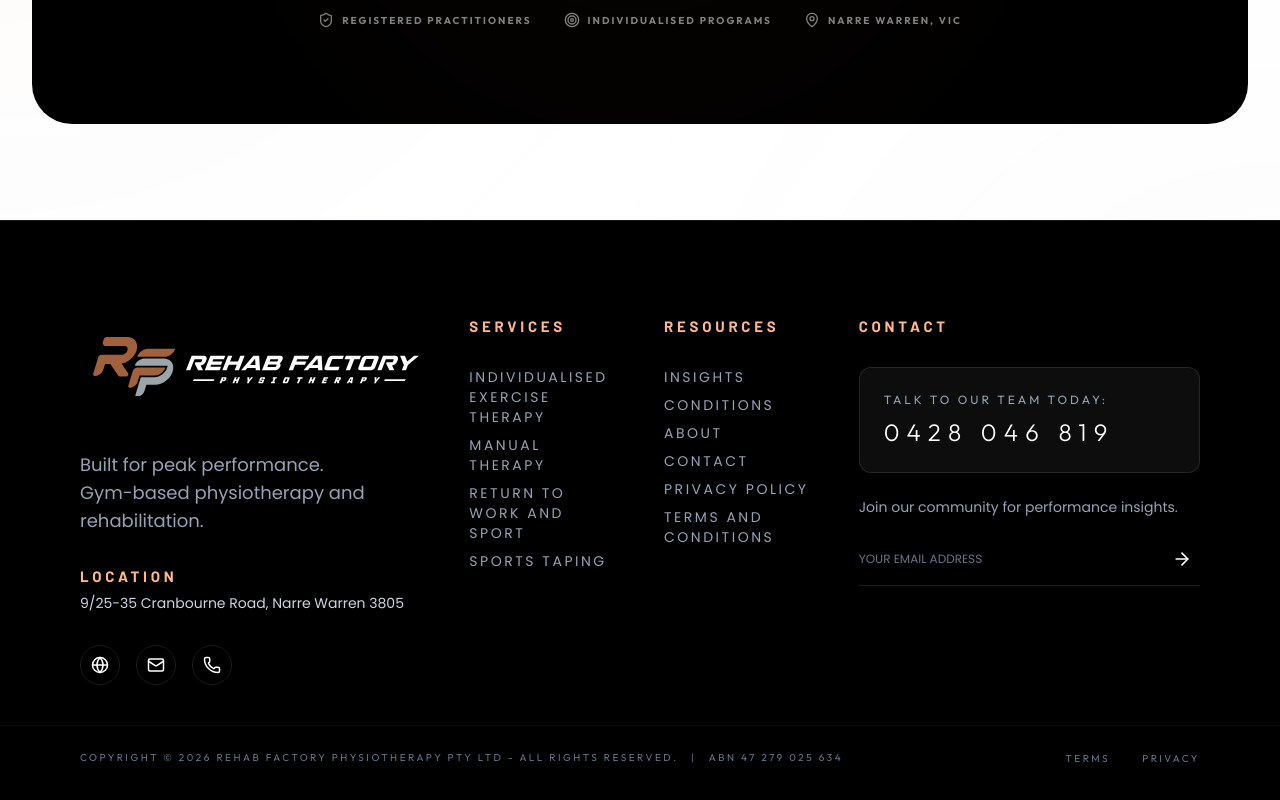
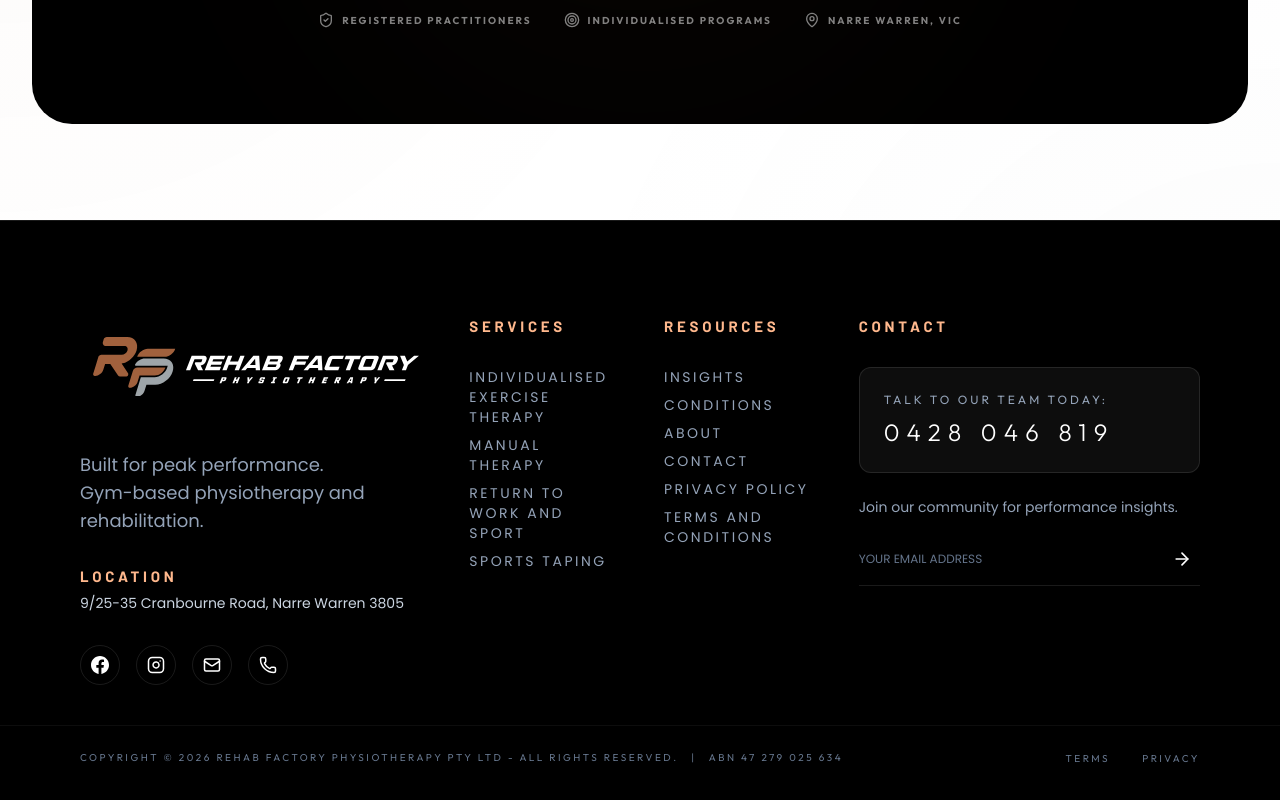
Before and after one commit to rehabfactory/rehabfactory, a React (Vite) app: page /about in a window 1280 px wide. Shown: the part 5107-5907 px from the top of the page. Built offline with nearby package versions, Linux system fonts and the light colour scheme.

Commit message:
Add Facebook and Instagram social links to Footer and Contact, update Kit API endpoint in server

```diff
--- a/src/components/Footer.jsx
+++ b/src/components/Footer.jsx
@@ -1,6 +1,20 @@
 import { useState } from 'react';
 import { Link } from 'react-router-dom';
 import { Send, Globe, Mail, Phone, ArrowRight, CheckCircle, Loader } from 'lucide-react';
+
+const FacebookIcon = ({ size = 18 }) => (
+  <svg width={size} height={size} viewBox="0 0 24 24" fill="currentColor">
+    <path d="M24 12.073c0-6.627-5.373-12-12-12s-12 5.373-12 12c0 5.99 4.388 10.954 10.125 11.854v-8.385H7.078v-3.47h3.047V9.43c0-3.007 1.792-4.669 4.533-4.669 1.312 0 2.686.235 2.686.235v2.953H15.83c-1.491 0-1.956.925-1.956 1.874v2.25h3.328l-.532 3.47h-2.796v8.385C19.612 23.027 24 18.062 24 12.073z"/>
+  </svg>
+);
+
+const InstagramIcon = ({ size = 18 }) => (
+  <svg width={size} height={size} viewBox="0 0 24 24" fill="none" stroke="currentColor" strokeWidth="2" strokeLinecap="round" strokeLinejoin="round">
+    <rect x="2" y="2" width="20" height="20" rx="5" ry="5"></rect>
+    <path d="M16 11.37A4 4 0 1 1 12.63 8 4 4 0 0 1 16 11.37z"></path>
+    <line x1="17.5" y1="6.5" x2="17.51" y2="6.5"></line>
+  </svg>
+);
 
 const Footer = () => {
   const [email, setEmail] = useState('');
@@ -54,13 +68,16 @@ const Footer = () => {
             </p>
           </div>
           <div className="flex gap-4">
-            <a href="/" className="w-10 h-10 rounded-full border border-white/10 flex items-center justify-center hover:bg-secondary hover:text-primary hover:border-secondary transition-all">
-              <Globe size={18} />
+            <a href="https://www.facebook.com/people/Rehab-Factory-Physiotherapy/61583085661831/" target="_blank" rel="noopener noreferrer" aria-label="Facebook" className="w-10 h-10 rounded-full border border-white/10 flex items-center justify-center hover:bg-secondary hover:text-primary hover:border-secondary transition-all">
+              <FacebookIcon size={18} />
             </a>
-            <a href="mailto:admin@rehabfactory.com.au" className="w-10 h-10 rounded-full border border-white/10 flex items-center justify-center hover:bg-secondary hover:text-primary hover:border-secondary transition-all">
+            <a href="https://www.instagram.com/rehab.factory/" target="_blank" rel="noopener noreferrer" aria-label="Instagram" className="w-10 h-10 rounded-full border border-white/10 flex items-center justify-center hover:bg-secondary hover:text-primary hover:border-secondary transition-all">
+              <InstagramIcon size={18} />
+            </a>
+            <a href="mailto:admin@rehabfactory.com.au" aria-label="Email" className="w-10 h-10 rounded-full border border-white/10 flex items-center justify-center hover:bg-secondary hover:text-primary hover:border-secondary transition-all">
               <Mail size={18} />
             </a>
-            <a href="tel:0428046819" className="w-10 h-10 rounded-full border border-white/10 flex items-center justify-center hover:bg-secondary hover:text-primary hover:border-secondary transition-all">
+            <a href="tel:0428046819" aria-label="Phone" className="w-10 h-10 rounded-full border border-white/10 flex items-center justify-center hover:bg-secondary hover:text-primary hover:border-secondary transition-all">
               <Phone size={18} />
             </a>
           </div>
--- a/src/pages/Contact.jsx
+++ b/src/pages/Contact.jsx
@@ -1,5 +1,19 @@
 import { useState, useEffect } from 'react';
 import { MapPin, Phone, Mail, Clock, Send, Check, AlertCircle } from 'lucide-react';
+
+const FacebookIcon = ({ size = 16 }) => (
+  <svg width={size} height={size} viewBox="0 0 24 24" fill="currentColor">
+    <path d="M24 12.073c0-6.627-5.373-12-12-12s-12 5.373-12 12c0 5.99 4.388 10.954 10.125 11.854v-8.385H7.078v-3.47h3.047V9.43c0-3.007 1.792-4.669 4.533-4.669 1.312 0 2.686.235 2.686.235v2.953H15.83c-1.491 0-1.956.925-1.956 1.874v2.25h3.328l-.532 3.47h-2.796v8.385C19.612 23.027 24 18.062 24 12.073z"/>
+  </svg>
+);
+
+const InstagramIcon = ({ size = 16 }) => (
+  <svg width={size} height={size} viewBox="0 0 24 24" fill="none" stroke="currentColor" strokeWidth="2" strokeLinecap="round" strokeLinejoin="round">
+    <rect x="2" y="2" width="20" height="20" rx="5" ry="5"></rect>
+    <path d="M16 11.37A4 4 0 1 1 12.63 8 4 4 0 0 1 16 11.37z"></path>
+    <line x1="17.5" y1="6.5" x2="17.51" y2="6.5"></line>
+  </svg>
+);
 
 const Contact = () => {
   const [formData, setFormData] = useState({
@@ -203,6 +217,28 @@ const Contact = () => {
                   ))}
                 </div>
               </div>
+
+              <div>
+                <h3 className="text-[15px] font-black tracking-[0.4em] text-secondary uppercase font-poppins block mb-6">FOLLOW US</h3>
+                <div className="flex gap-4">
+                  <a
+                    href="https://www.facebook.com/people/Rehab-Factory-Physiotherapy/61583085661831/"
+                    target="_blank"
+                    rel="noopener noreferrer"
+                    className="flex items-center gap-3 px-5 py-3 rounded-md bg-white border border-slate-200 text-primary font-display font-bold text-xs uppercase tracking-widest hover:bg-secondary hover:text-white hover:border-secondary transition-all shadow-sm"
+                  >
+                    <FacebookIcon size={16} /> Facebook
+                  </a>
+                  <a
+                    href="https://www.instagram.com/rehab.factory/"
+                    target="_blank"
+                    rel="noopener noreferrer"
+                    className="flex items-center gap-3 px-5 py-3 rounded-md bg-white border border-slate-200 text-primary font-display font-bold text-xs uppercase tracking-widest hover:bg-secondary hover:text-white hover:border-secondary transition-all shadow-sm"
+                  >
+                    <InstagramIcon size={16} /> Instagram
+                  </a>
+                </div>
+              </div>
             </div>
 
             {/* Contact Form */}
```
Also changed, not shown: server.cjs (+21 -9 lines), 5 other files (tests, documents, lock files or other folders).
